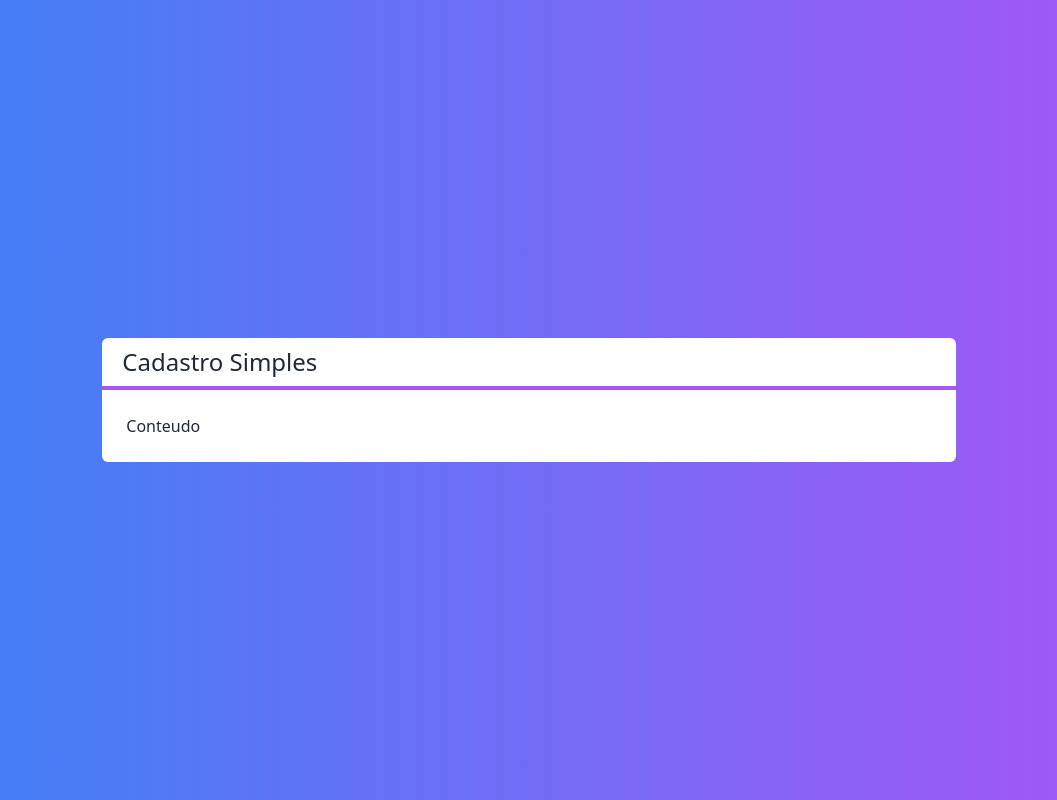
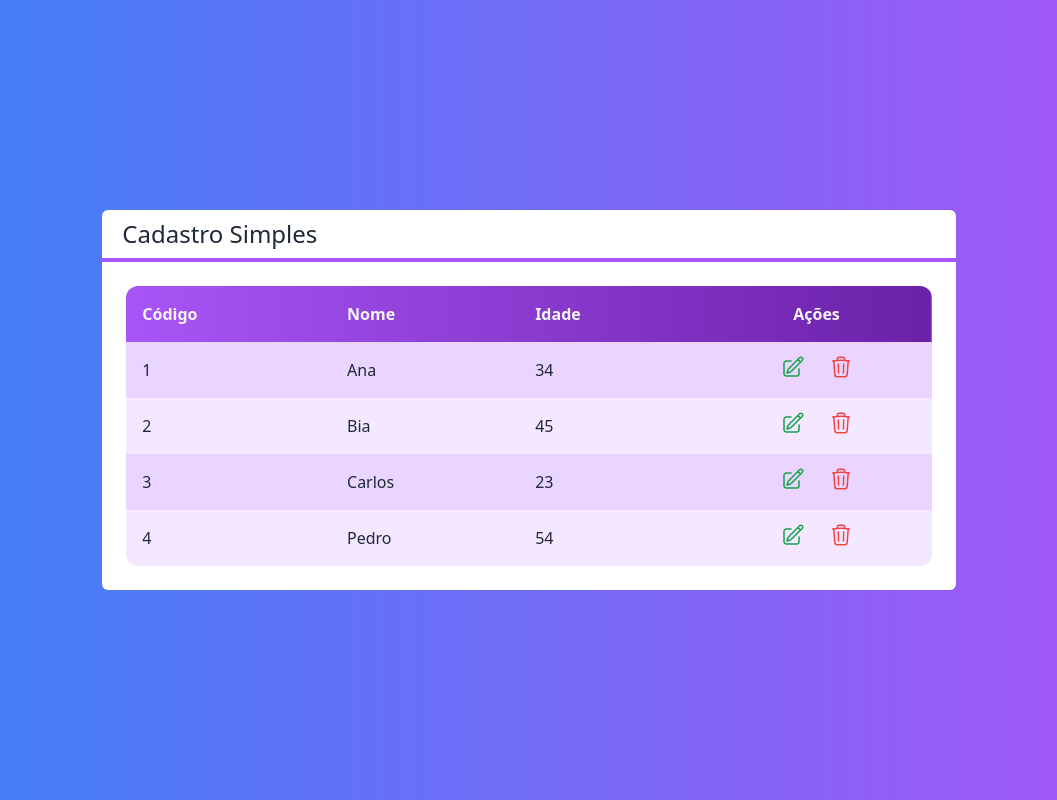
Before and after one commit to adormundo/next-crud, a Next.js app: page / in a window 1280 px wide. Shown: the whole page, without its empty margins (111-1168 px from the left). Built offline with nearby package versions, Linux system fonts and the light colour scheme.

Commit message:
Componente Tabela

```diff
--- /dev/null
+++ b/src/components/Icons.tsx
@@ -0,0 +1,11 @@
+export const IconeEdicao = (
+  <svg xmlns="http://www.w3.org/2000/svg" fill="none" viewBox="0 0 24 24" strokeWidth={1.5} stroke="currentColor" className="w-6 h-6">
+    <path strokeLinecap="round" strokeLinejoin="round" d="M16.862 4.487l1.687-1.688a1.875 1.875 0 112.652 2.652L10.582 16.07a4.5 4.5 0 01-1.897 1.13L6 18l.8-2.685a4.5 4.5 0 011.13-1.897l8.932-8.931zm0 0L19.5 7.125M18 14v4.75A2.25 2.25 0 0115.75 21H5.25A2.25 2.25 0 013 18.75V8.25A2.25 2.25 0 015.25 6H10" />
+  </svg>
+)
+
+export const IconeLixo = (
+  <svg xmlns="http://www.w3.org/2000/svg" fill="none" viewBox="0 0 24 24" strokeWidth={1.5} stroke="currentColor" className="w-6 h-6">
+    <path strokeLinecap="round" strokeLinejoin="round" d="M14.74 9l-.346 9m-4.788 0L9.26 9m9.968-3.21c.342.052.682.107 1.022.166m-1.022-.165L18.16 19.673a2.25 2.25 0 01-2.244 2.077H8.084a2.25 2.25 0 01-2.244-2.077L4.772 5.79m14.456 0a48.108 48.108 0 00-3.478-.397m-12 .562c.34-.059.68-.114 1.022-.165m0 0a48.11 48.11 0 013.478-.397m7.5 0v-.916c0-1.18-.91-2.164-2.09-2.201a51.964 51.964 0 00-3.32 0c-1.18.037-2.09 1.022-2.09 2.201v.916m7.5 0a48.667 48.667 0 00-7.5 0" />
+  </svg>
+)
--- /dev/null
+++ b/src/components/Tabela.tsx
@@ -0,0 +1,80 @@
+import Cliente from "../core/Cliente"
+import { IconeEdicao, IconeLixo } from "./Icons"
+
+interface TabelaProps {
+  clientes: Cliente[]
+  clienteSelecionado?: (cliente: Cliente) => void
+  clienteExcluido?: (cliente: Cliente) => void
+}
+
+
+export default function Tabela(props: TabelaProps) {
+
+  const exibirAcoes = props.clienteExcluido || props.clienteSelecionado
+
+  function renderizarDados() {
+    return props.clientes?.map((cliente, i) => {
+      return (
+        <tr
+          key={cliente.id}
+          className={`${i % 2 === 0 ? 'bg-purple-200' : 'bg-purple-100'}`}
+        >
+          <td className="text-left p-4">{cliente.id}</td>
+          <td className="text-left p-4">{cliente.nome}</td>
+          <td className="text-left p-4">{cliente.idade}</td>
+          {exibirAcoes ? renderizarAcoes(cliente) : false}
+        </tr>
+      )
+    })
+  }
+
+  function renderizarAcoes(cliente: Cliente) {
+    return (
+      <td className="flex justify-center">
+        {props.clienteSelecionado ? (
+          <button
+            className={`
+            flex justify-center items-center
+            text-green-600 p-2 m-1 rounded-full
+            hover:bg-purple-50
+          `}
+            onClick={() => props.clienteSelecionado?.(cliente)}
+          >
+            {IconeEdicao}
+          </button>
+        ) : false}
+
+
+        {props.clienteExcluido ? (
+          <button
+            className={`
+            flex justify-center items-center
+            text-red-500 p-2 m-1 rounded-full
+            hover:bg-purple-50
+          `}
+            onClick={() => props.clienteExcluido?.(cliente)}
+          >
+            {IconeLixo}
+          </button>
+        ) : false}
+      </td>
+    )
+  }
+
+  return (
+    <table className="w-full rounded-xl overflow-hidden">
+      <thead className={`
+        text-gray-100
+        bg-gradient-to-r from from-purple-500 to-purple-800
+      `}>
+        <tr>
+          <th className="text-left p-4">Código</th>
+          <th className="text-left p-4">Nome</th>
+          <th className="text-left p-4">Idade</th>
+          {exibirAcoes ? (<th className="p-4">Ações</th>) : false}
+        </tr>
+      </thead>
+      <tbody>{renderizarDados()}</tbody>
+    </table>
+  )
+}
--- a/src/pages/index.tsx
+++ b/src/pages/index.tsx
@@ -1,6 +1,22 @@
 import Layout from "../components/Layout";
+import Tabela from "../components/Tabela";
+import Cliente from "../core/Cliente";
 
 export default function Home() {
+  const clientes = [
+    new Cliente('Ana', 34, '1'),
+    new Cliente('Bia', 45, '2'),
+    new Cliente('Carlos', 23, '3'),
+    new Cliente('Pedro', 54, '4'),
+  ]
+
+  function clienteSelecionado(cliente: Cliente) {
+    console.log(cliente.nome)
+  }
+  function clienteExcluido(cliente: Cliente) {
+    console.log(cliente.nome)
+  }
+
   return (
     <div className={`
       flex h-screen justify-center items-center
@@ -8,7 +24,7 @@
       text-white
     `}>
       <Layout titulo="Cadastro Simples">
-        <span>Conteudo</span>
+        <Tabela clientes={clientes} clienteSelecionado={clienteSelecionado} clienteExcluido={clienteExcluido}></Tabela>
       </Layout>
     </div>
   )
```
